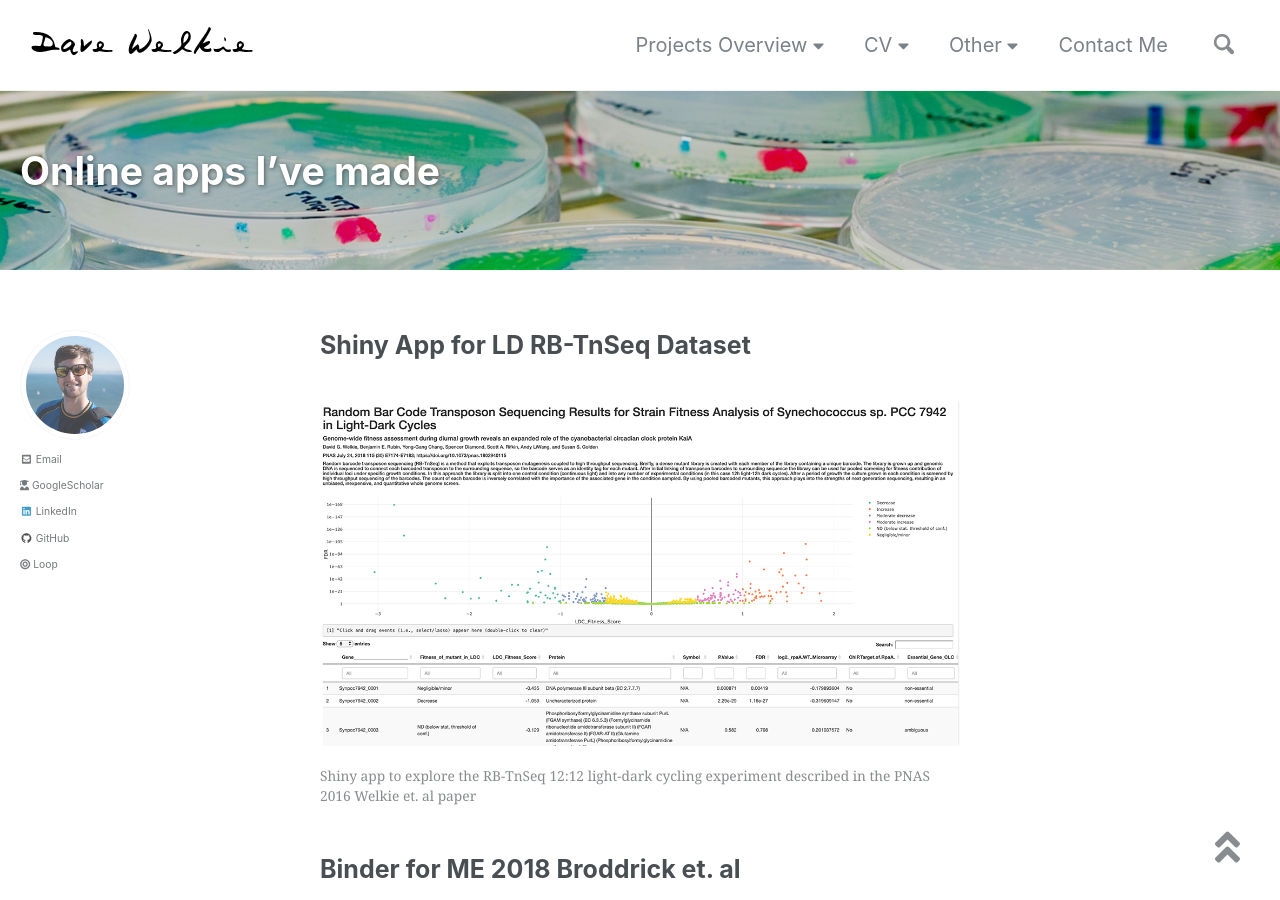
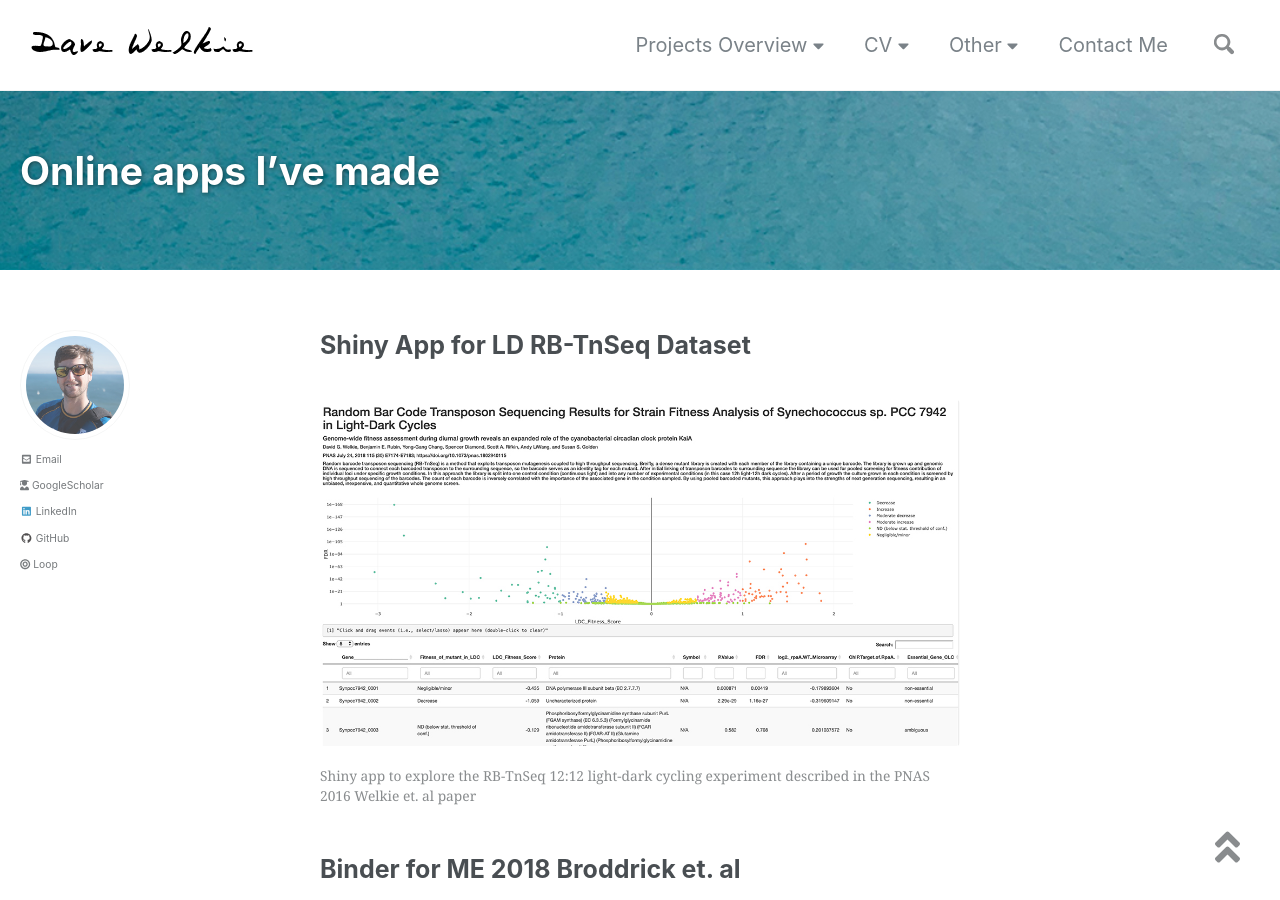
Before and after one commit to dwelkie/dwelkie.github.io, a Jekyll site: the page built from _pages/Apps.md, in a window 1280 px wide and 900 px high. Built offline with Jekyll 4.4.1, drawn with Linux system fonts in a browser that asks for light colours; nearby versions of some CDN libraries.

Commit message:
changes header image for apps

```diff
--- a/_pages/Apps.md
+++ b/_pages/Apps.md
@@ -2,7 +2,7 @@
 title: "Online apps I've made"
 header:
   overlay_color: "#5e616c"
-  overlay_image: /assets/images/plates.jpg
+  overlay_image: /assets/images/ocean-header1.jpg
   overlay_filter: 0.15
 permalink: /apps/
 read_time: false
```
